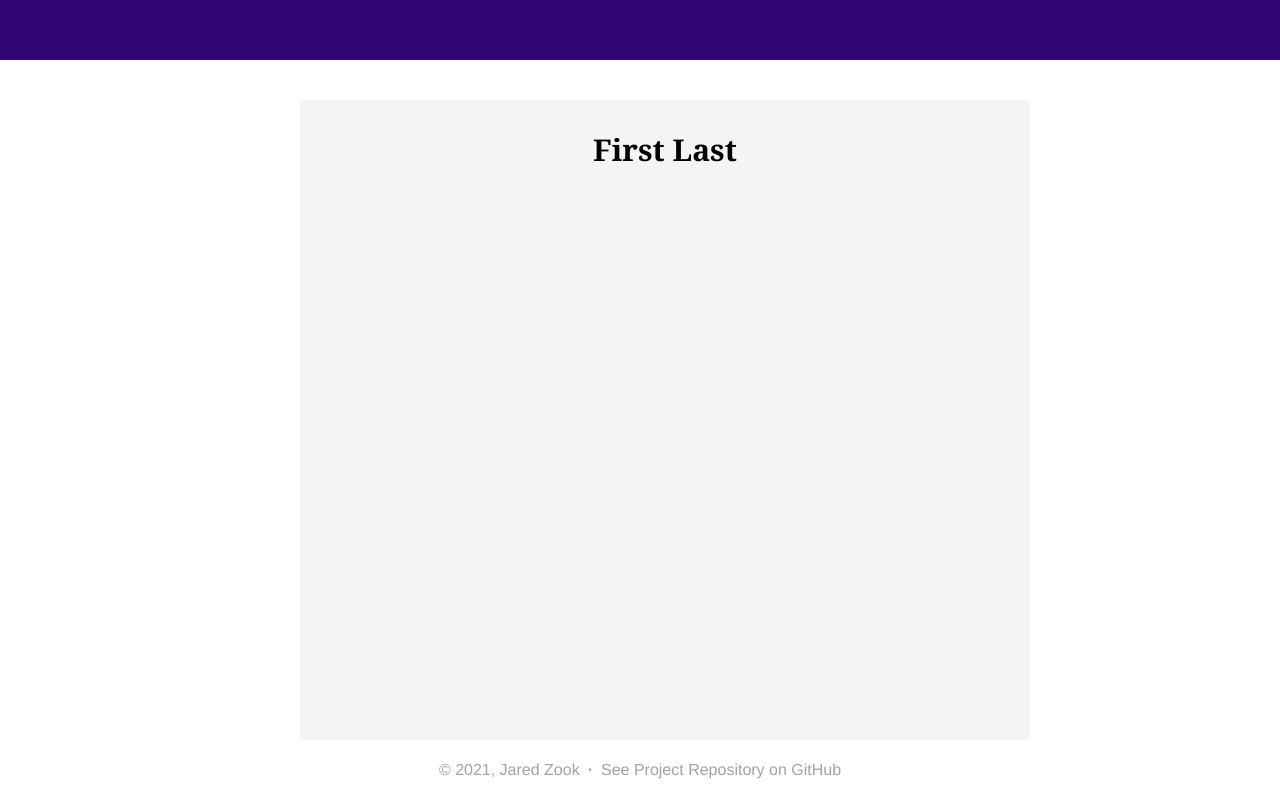
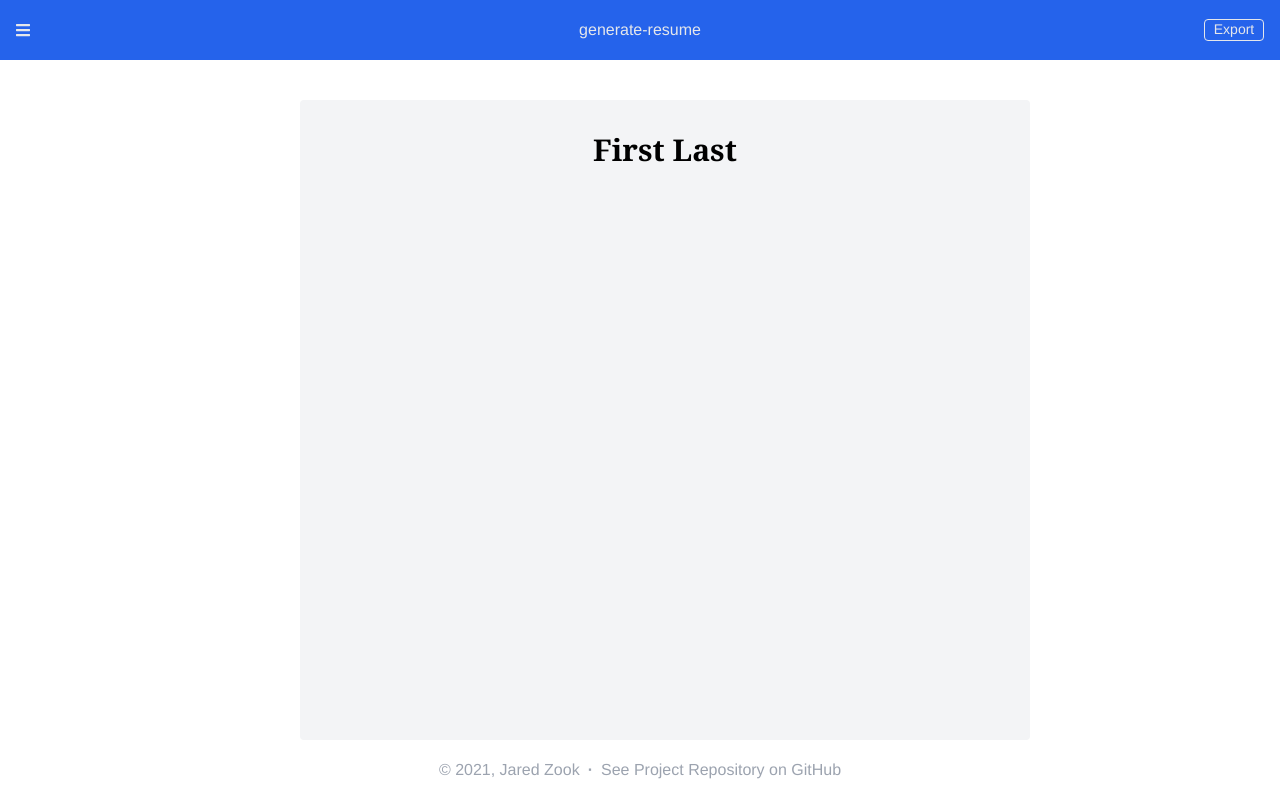
Before and after one commit to jtzook/generate-resume, a Vue app: page / in a window 1280 px wide. Built offline with nearby package versions, Linux system fonts and the light colour scheme.

Commit message:
NavBar styling

```diff
--- a/src/App.vue
+++ b/src/App.vue
@@ -14,15 +14,13 @@ dom.watch()
 const showPanel = ref(false)
 
 provide('togglePanel', () => (showPanel.value = !showPanel.value));
-
 </script>
 
 <template>
   <div class="layout">
-    <!-- <NavBar /> -->
-    <div class="navbar"></div>
+    <NavBar />
     <div class="sidebar-left">
-      <!-- <Panel v-if="showPanel" /> -->
+      <Panel v-if="showPanel" />
     </div>
     <div class="page">
       <ResumeCard />
@@ -55,7 +53,6 @@ provide('togglePanel', () => (showPanel.value = !showPanel.value));
   grid-column-end: 5;
   grid-row-start: header;
   grid-row-end: body;
-  background-color: rgb(48, 6, 116);
 }
 
 .sidebar-left {
--- a/src/components/HelloWorld.vue
+++ /dev/null
@@ -1,52 +0,0 @@
-<script setup lang="ts">
-import { ref } from 'vue'
-
-defineProps<{ msg: string }>()
-
-const count = ref(0)
-</script>
-
-<template>
-  <h1>{{ msg }}</h1>
-
-  <p>
-    Recommended IDE setup:
-    <a href="https://code.visualstudio.com/" target="_blank">VSCode</a>
-    +
-    <a href="https://github.com/johnsoncodehk/volar" target="_blank">Volar</a>
-  </p>
-
-  <p>See <code>README.md</code> for more information.</p>
-
-  <p>
-    <a href="https://vitejs.dev/guide/features.html" target="_blank">
-      Vite Docs
-    </a>
-    |
-    <a href="https://v3.vuejs.org/" target="_blank">Vue 3 Docs</a>
-  </p>
-
-  <button type="button" @click="count++">count is: {{ count }}</button>
-  <p>
-    Edit
-    <code>components/HelloWorld.vue</code> to test hot module replacement.
-  </p>
-</template>
-
-<style scoped>
-a {
-  color: #42b983;
-}
-
-label {
-  margin: 0 0.5em;
-  font-weight: bold;
-}
-
-code {
-  background-color: #eee;
-  padding: 2px 4px;
-  border-radius: 4px;
-  color: #304455;
-}
-</style>
--- a/src/components/NavBar.vue
+++ b/src/components/NavBar.vue
@@ -1,19 +1,18 @@
 <script setup lang="ts">
-import { inject } from 'vue';
+import { inject } from 'vue'
+
+const togglePanel = inject("togglePanel")
 
 const styling = {
   navBar: [
     'navbar',
     'flex items-center justify-between',
-    'p-3',
+    'p-4',
     'bg-blue-600',
   ],
-  hamburgerBun: ['flex', 'flex-1', 'text-left', 'text-gray-200', 'mr-2'],
+  hamburgerBun: ['flex', 'text-gray-200', 'hover:text-blue-600 hover:bg-gray-200'],
   hamburger: [
-    'fas',
-    'fa-bars',
-    'hover:text-gray-900',
-    'hover:bg-gray-200',
+    'fas fa-bars',
     'cursor-pointer',
   ],
   exportButton: [
@@ -23,30 +22,30 @@ const styling = {
     'rounded',
     'text-gray-200',
     'border-gray-200',
-    'hover:text-gray-900',
-    'hover:bg-gray-200',
+    'hover:bg-gray-200 hover:text-gray-900',
     'cursor-pointer',
   ],
 }
-
-const togglePanel = inject("togglePanel")
 </script>
 
 <template>
   <nav :class="styling.navBar">
-  NAVBAR
-    <!-- <div
-      :class="[...styling.hamburgerBun]"
-      @click="togglePanel"
-    >
-      <i :class="styling.hamburger"></i>
+    <div class="flex-1 flex">
+      <button
+        :class="[...styling.hamburgerBun]"
+        @click="togglePanel"
+      >
+        <i :class="styling.hamburger"></i>
+      </button>
     </div>
+
     <div class="flex-0 text-gray-200">
-      <span class="text-sm">generate-resume</span>
+      <span>generate-resume</span>
     </div>
+
     <div class="flex-1 flex justify-end hide-if-mobile">
-      <div :class="['export-button', ...styling.exportButton]">Export</div>
-    </div> -->
+      <button :class="['export-button', ...styling.exportButton]">Export</button>
+    </div>
   </nav>
 </template>
 
```
